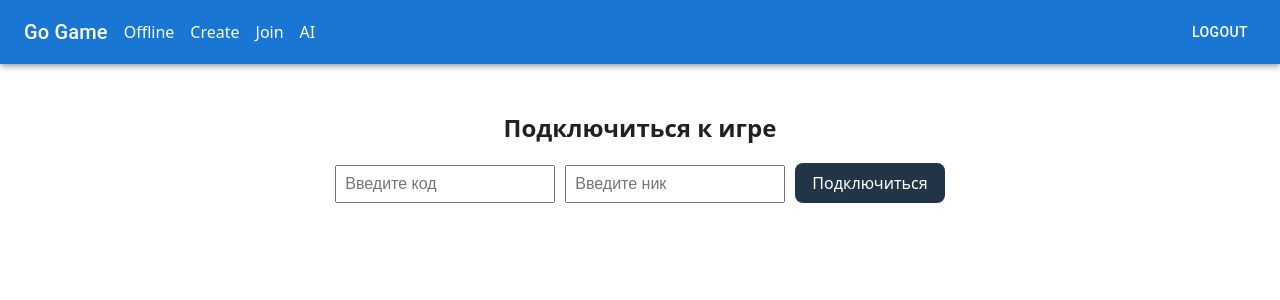
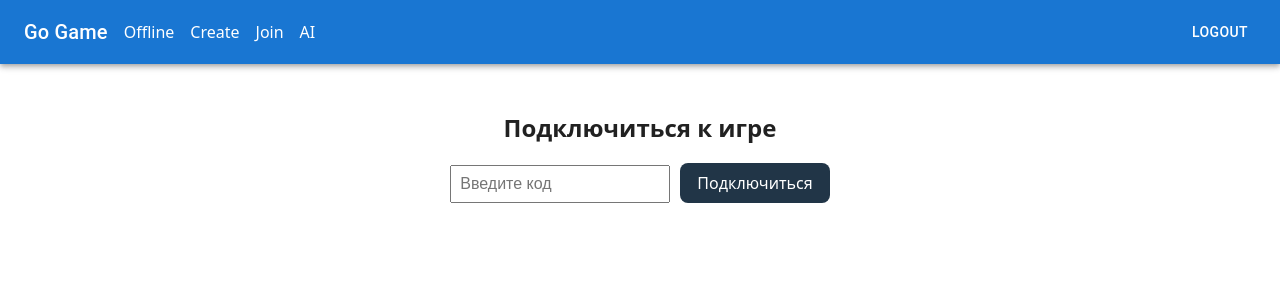
Before and after one commit to IU9-Team-exe/go-game-front, a React (Vite) app: page /join in a window 1280 px wide. Shown: the top 300 px of the page. Built offline with nearby package versions, Linux system fonts and the light colour scheme; sample sign-in values are in the browser's storage.

Commit message:
create and join game fix

```diff
--- a/src/pages/CreateGame/CreateGame.jsx
+++ b/src/pages/CreateGame/CreateGame.jsx
@@ -1,15 +1,22 @@
-import React, { useState } from "react";
+import React, { useEffect } from "react";
 import { newGame } from "../../services/API/gameApi";
 import { useNavigate } from "react-router-dom";
 import styles from "./CreateGame.module.css";
+import { useAuth } from "../../contexts/AuthContext.jsx";
 
 function CreateGame() {
     const navigate = useNavigate();
-    const [nickname, setNickname] = useState("");
+    const { user } = useAuth();
+
+    useEffect(() => {
+        if (!user) {
+            navigate("/login");
+        }
+    }, [user, navigate]);
 
     const handleCreate = async () => {
         try {
-            const response = await newGame(nickname);
+            const response = await newGame(user.username);
             console.log(response.data);
             navigate(`/game/${response.data.Body.unique_key}`);
         } catch (error) {
@@ -21,13 +28,6 @@ function CreateGame() {
     return (
         <div className={styles.container}>
             <h2>Создать игру</h2>
-            <input
-                type="text"
-                value={nickname}
-                onChange={(e) => setNickname(e.target.value)}
-                placeholder="Введите ник"
-                className={styles.inputField}
-            />
             <button onClick={handleCreate} className={styles.createButton}>
                 Создать игру
             </button>
--- a/src/pages/JoinGame/JoinGame.jsx
+++ b/src/pages/JoinGame/JoinGame.jsx
@@ -1,22 +1,24 @@
-import React, { useState } from "react";
+import React, {useEffect, useState} from "react";
 import { joinGame } from "../../services/API/gameApi";
 import { useNavigate } from "react-router-dom";
 import styles from "./JoinGame.module.css";
+import {useAuth} from "../../contexts/AuthContext.jsx";
 
 function JoinGame() {
     const [gameCode, setGameCode] = useState("");
     const navigate = useNavigate();
-    const [nickname, setNickname] = useState("");
+    const { user } = useAuth();
+
+    useEffect(() => {
+        if (!user) {
+            navigate("/login");
+        }
+    }, [user, navigate]);
 
     const handleJoin = async () => {
         try {
-            const response = await joinGame({
-                game_key: gameCode,
-                user_id: nickname,
-                role: "player",
-            });
-            console.log("Ответ от joinGame:", response);
-            navigate(`/game/${gameCode}`, { state: { playerColor: "w", playerId: nickname } });
+            await joinGame(gameCode, user.username);
+            navigate(`/game/${gameCode}`, { state: { playerColor: "w", playerId: user.username } });
         } catch (error) {
             console.error("Ошибка подключения к игре", error);
             navigate(`/game}`);
@@ -33,13 +35,6 @@ function JoinGame() {
                 placeholder="Введите код"
                 className={styles.inputField}
             />
-            <input
-                type="text"
-                value={nickname}
-                onChange={(e) => setNickname(e.target.value)}
-                placeholder="Введите ник"
-                className={styles.inputField}
-            />
 
             <button onClick={handleJoin} className={styles.joinButton}>
                 Подключиться
```
